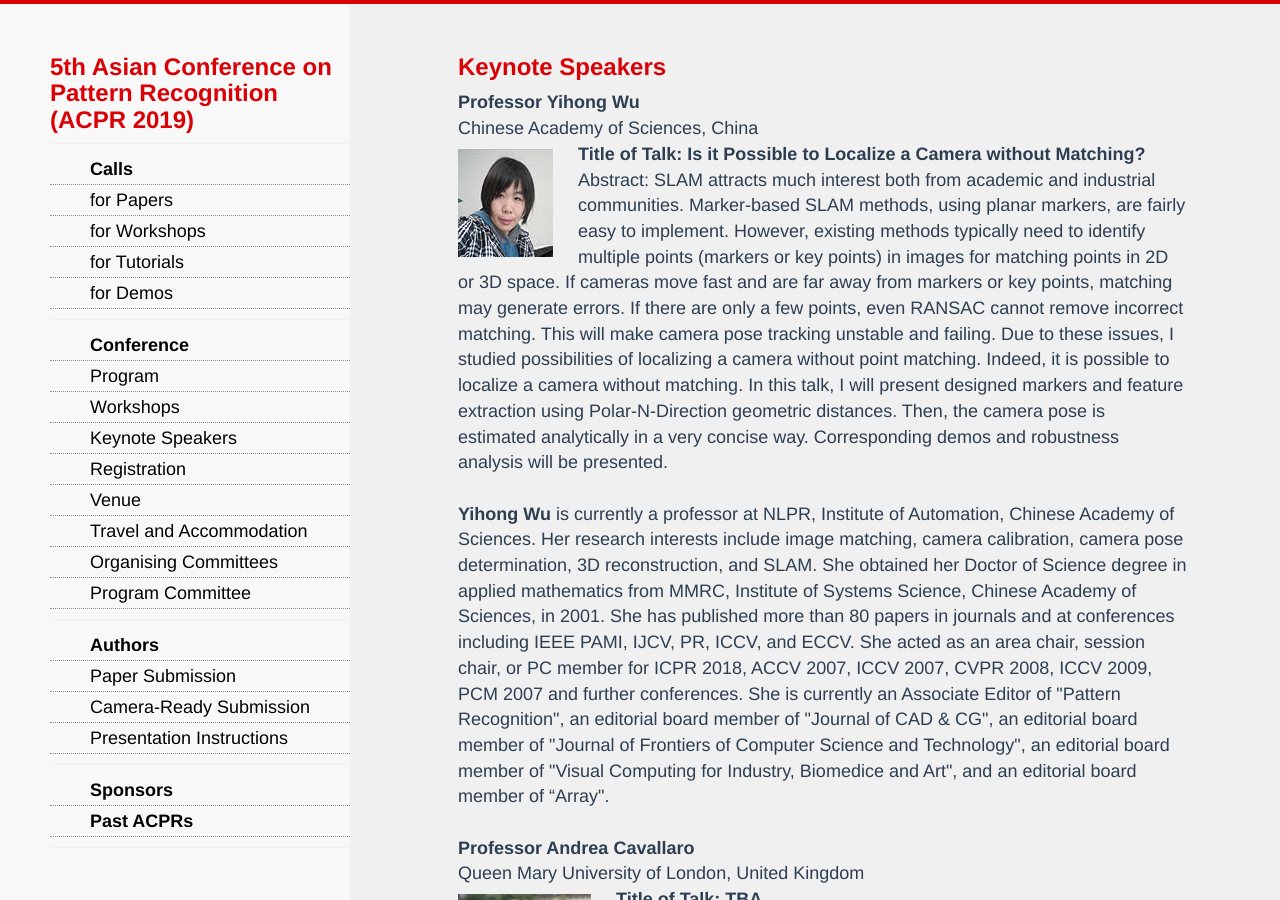
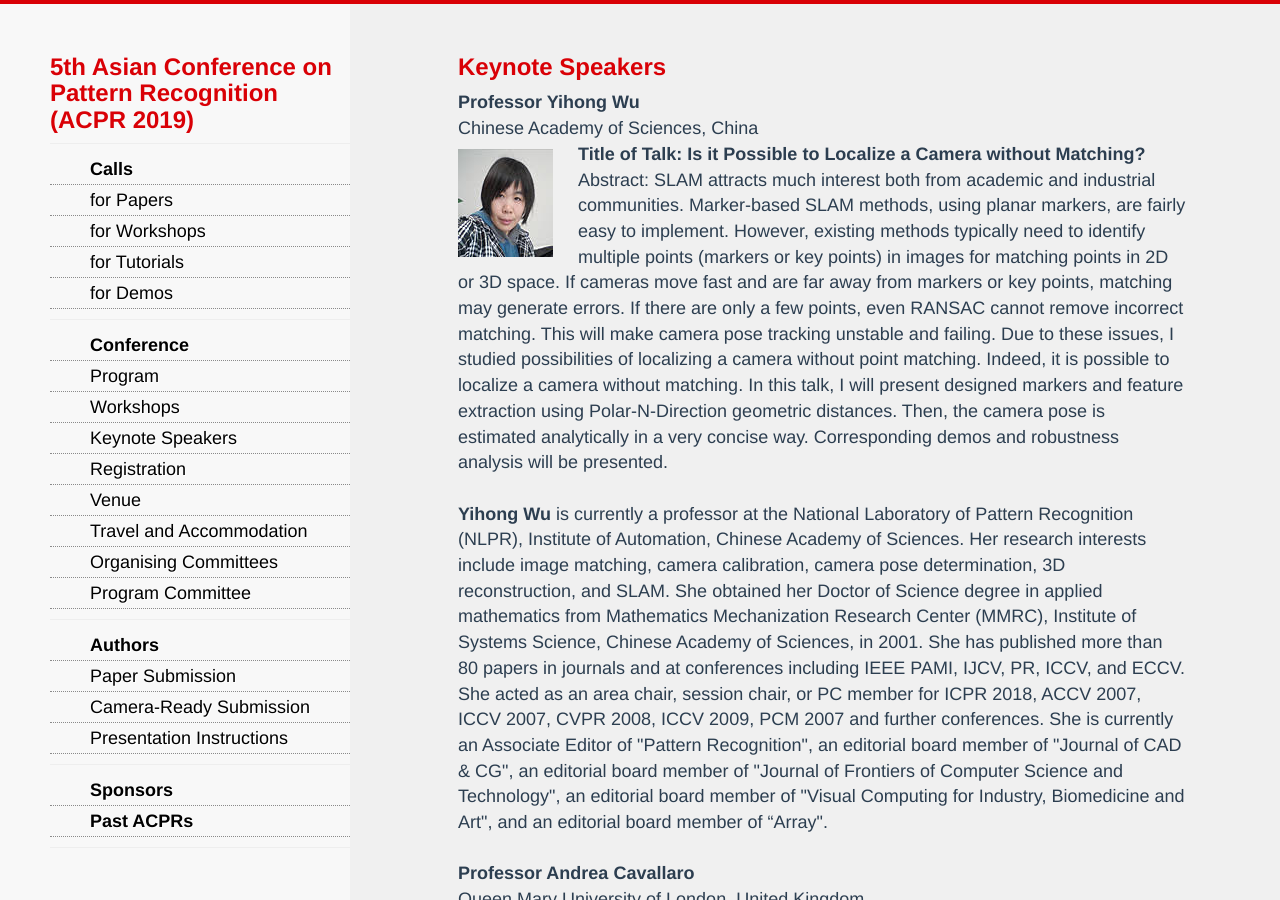
Before and after one commit to AndrewChenUoA/ACPR2019, a Jekyll site: the page built from keynote.html, in a window 1280 px wide and 900 px high. Built offline with Jekyll 4.4.1, drawn with Linux system fonts in a browser that asks for light colours; nearby versions of some CDN libraries; Markdown is read by kramdown in place of the engine named in the settings.

Commit message:
Update keynote bio

```diff
--- a/keynote.html
+++ b/keynote.html
@@ -8,7 +8,7 @@ Chinese Academy of Sciences, China<br/>
 <img src="/images/wu.jpg" style="float:left;padding-right:25px;padding-top:7px;max-width:200px" alt="Professor Yihong Wu"/>
 <b>Title of Talk: Is it Possible to Localize a Camera without Matching?</b><br/>
 Abstract: SLAM attracts much interest both from academic and industrial communities. Marker-based SLAM methods, using planar markers, are fairly easy to implement. However, existing methods typically need to identify multiple points (markers or key points) in images for matching points in 2D or 3D space. If cameras move fast and are far away from markers or key points, matching may generate errors. If there are only a few points, even RANSAC cannot remove incorrect matching. This will make camera pose tracking unstable and failing. Due to these issues, I studied possibilities of localizing a camera without point matching. Indeed, it is possible to localize a camera without matching. In this talk, I will present designed markers and feature extraction using Polar-N-Direction geometric distances. Then, the camera pose is estimated analytically in a very concise way. Corresponding demos and robustness analysis will be presented.<br/><br/>
-<b>Yihong Wu</b> is currently a professor at NLPR, Institute of Automation, Chinese Academy of Sciences. Her research interests include image matching, camera calibration, camera pose determination, 3D reconstruction, and SLAM. She obtained her Doctor of Science degree in applied mathematics from MMRC, Institute of Systems Science, Chinese Academy of Sciences, in 2001. She has published more than 80 papers in journals and at conferences including IEEE PAMI, IJCV, PR, ICCV, and ECCV. She acted as an area chair, session chair, or PC member for ICPR 2018, ACCV 2007, ICCV 2007, CVPR 2008, ICCV 2009, PCM 2007 and further conferences. She is currently an Associate Editor of "Pattern Recognition", an editorial board member of "Journal of CAD & CG", an editorial board member of "Journal of Frontiers of Computer Science and Technology", an editorial board member of "Visual Computing for Industry, Biomedice and Art", and an editorial board member of “Array".<br/><br/>
+<b>Yihong Wu</b> is currently a professor at the National Laboratory of Pattern Recognition (NLPR), Institute of Automation, Chinese Academy of Sciences. Her research interests include image matching, camera calibration, camera pose determination, 3D reconstruction, and SLAM. She obtained her Doctor of Science degree in applied mathematics from Mathematics Mechanization Research Center (MMRC), Institute of Systems Science, Chinese Academy of Sciences, in 2001. She has published more than 80 papers in journals and at conferences including IEEE PAMI, IJCV, PR, ICCV, and ECCV. She acted as an area chair, session chair, or PC member for ICPR 2018, ACCV 2007, ICCV 2007, CVPR 2008, ICCV 2009, PCM 2007 and further conferences. She is currently an Associate Editor of "Pattern Recognition", an editorial board member of "Journal of CAD & CG", an editorial board member of "Journal of Frontiers of Computer Science and Technology", an editorial board member of "Visual Computing for Industry, Biomedicine and Art", and an editorial board member of “Array".<br/><br/>
 
 <b>Professor Andrea Cavallaro</b><br/>
 Queen Mary University of London, United Kingdom<br/>
```
